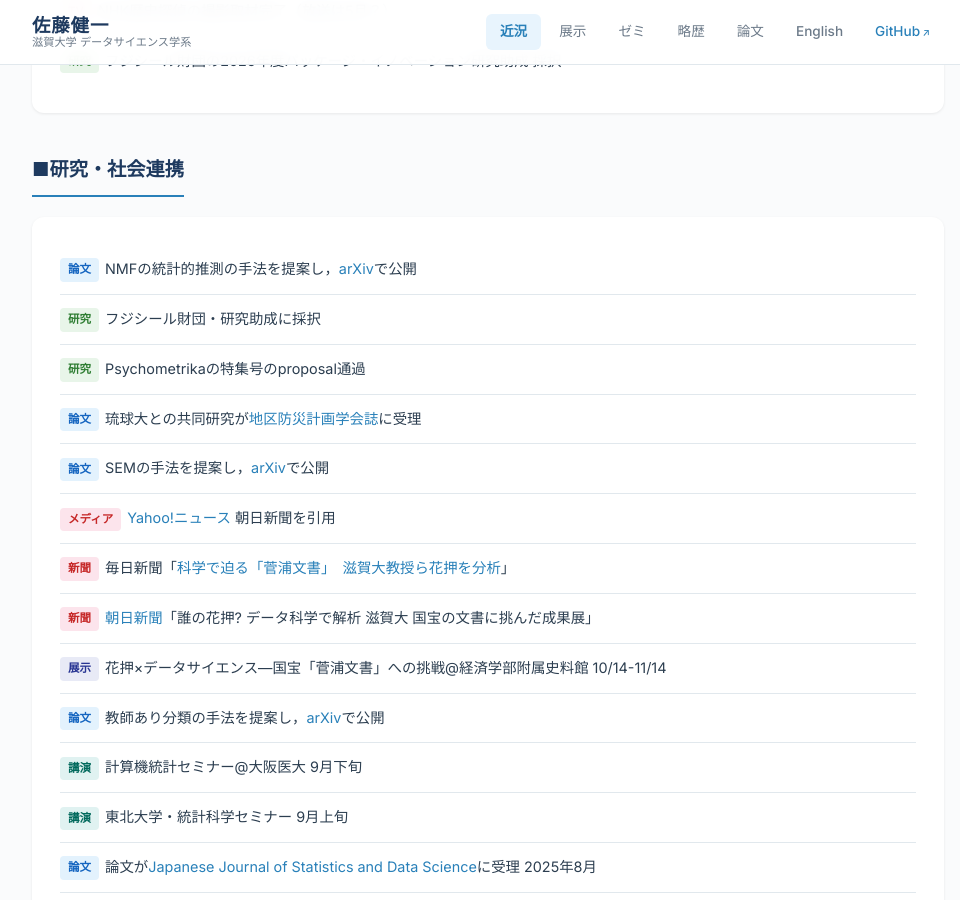
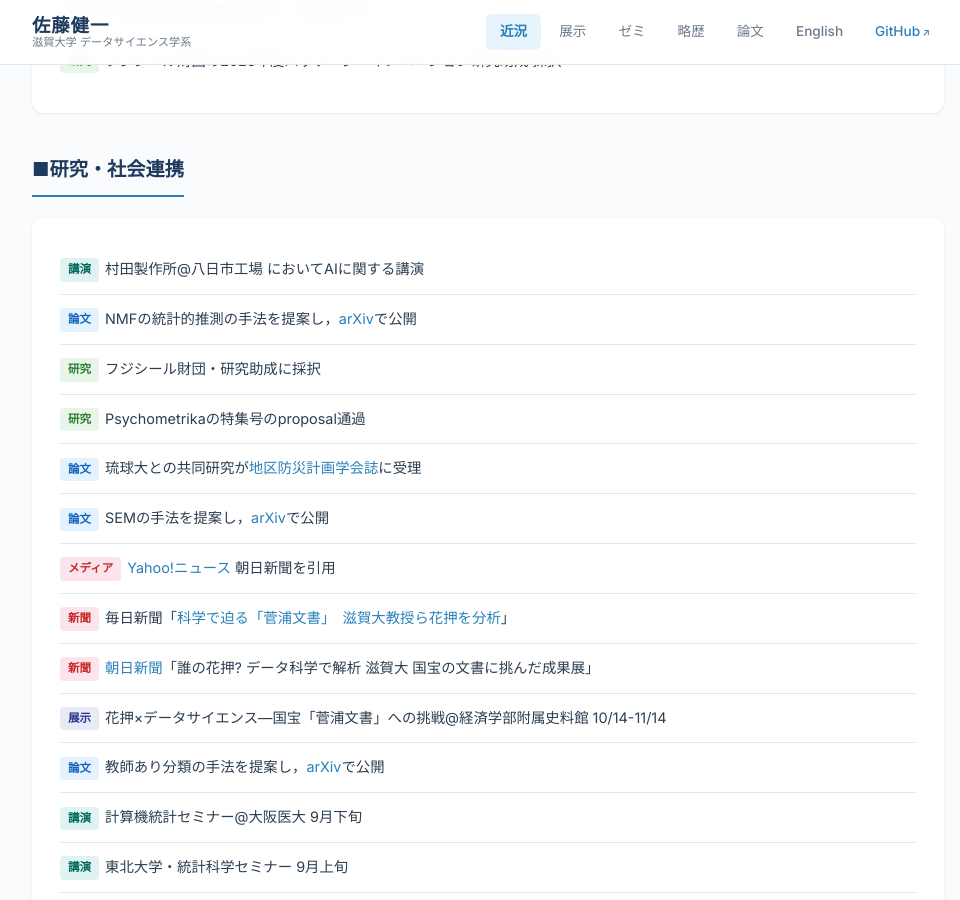
Before and after one commit to ksatohds/ksatohds.github.io, a Jekyll site: the page built from index.md, in a window 1280 px wide and 900 px high, scrolled down 647 px. Shown: the whole window, without its empty margins (152-1112 px from the left). Built offline with Jekyll 4.4.1, drawn with Linux system fonts in a browser that asks for light colours.

Commit message:
20260409 add Murata lecture news item
Co-Authored-By: Claude Opus 4.6 (1M context) <noreply@anthropic.com>

```diff
--- a/index.md
+++ b/index.md
@@ -40,6 +40,7 @@ title: 近況
   <h2 class="section-title">■研究・社会連携</h2>
   <div class="card">
     <ul class="news-list">
+      <li><span class="news-tag talk">講演</span>村田製作所@八日市工場 においてAIに関する講演</li>
       <li><span class="news-tag paper">論文</span>NMFの統計的推測の手法を提案し，<a href="https://arxiv.org/abs/2603.01468">arXiv</a>で公開</li>
       <li><span class="news-tag research">研究</span>フジシール財団・研究助成に採択</li>
       <li><span class="news-tag research">研究</span>Psychometrikaの特集号のproposal通過</li>
```
